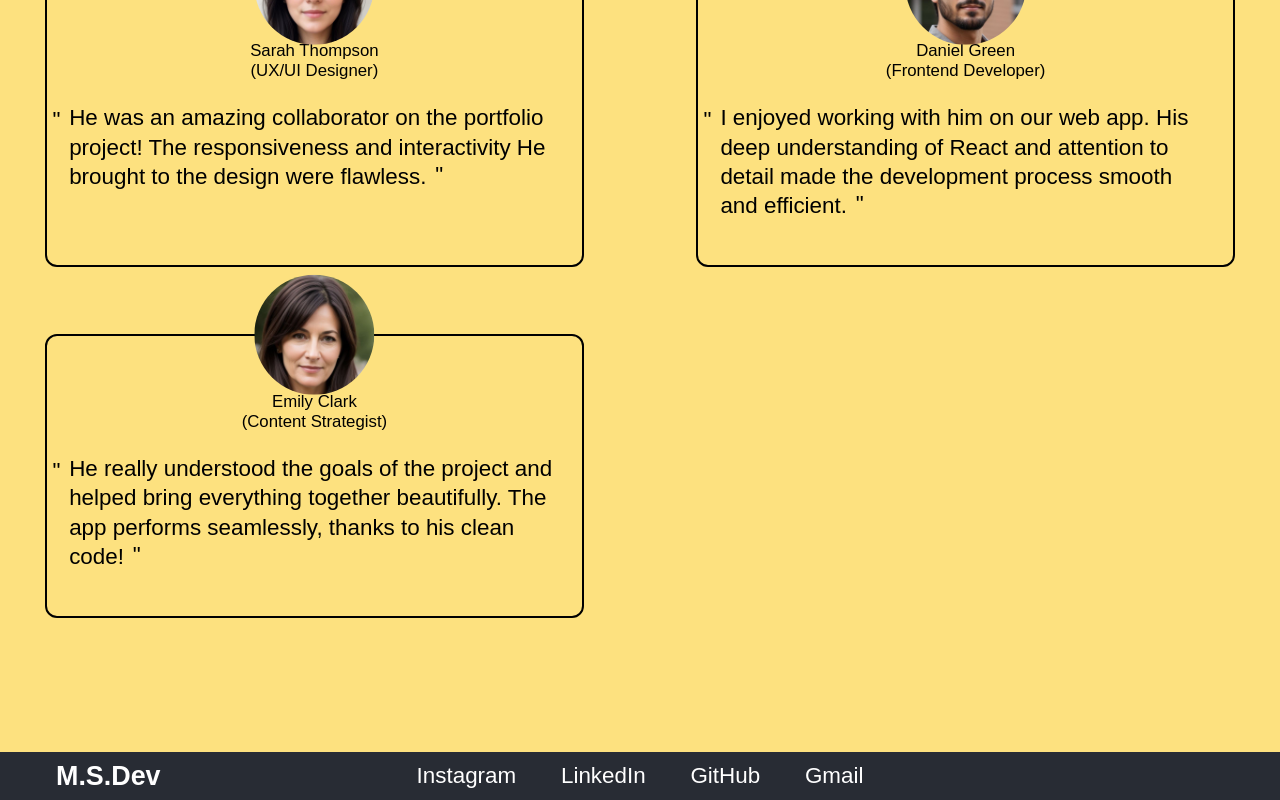
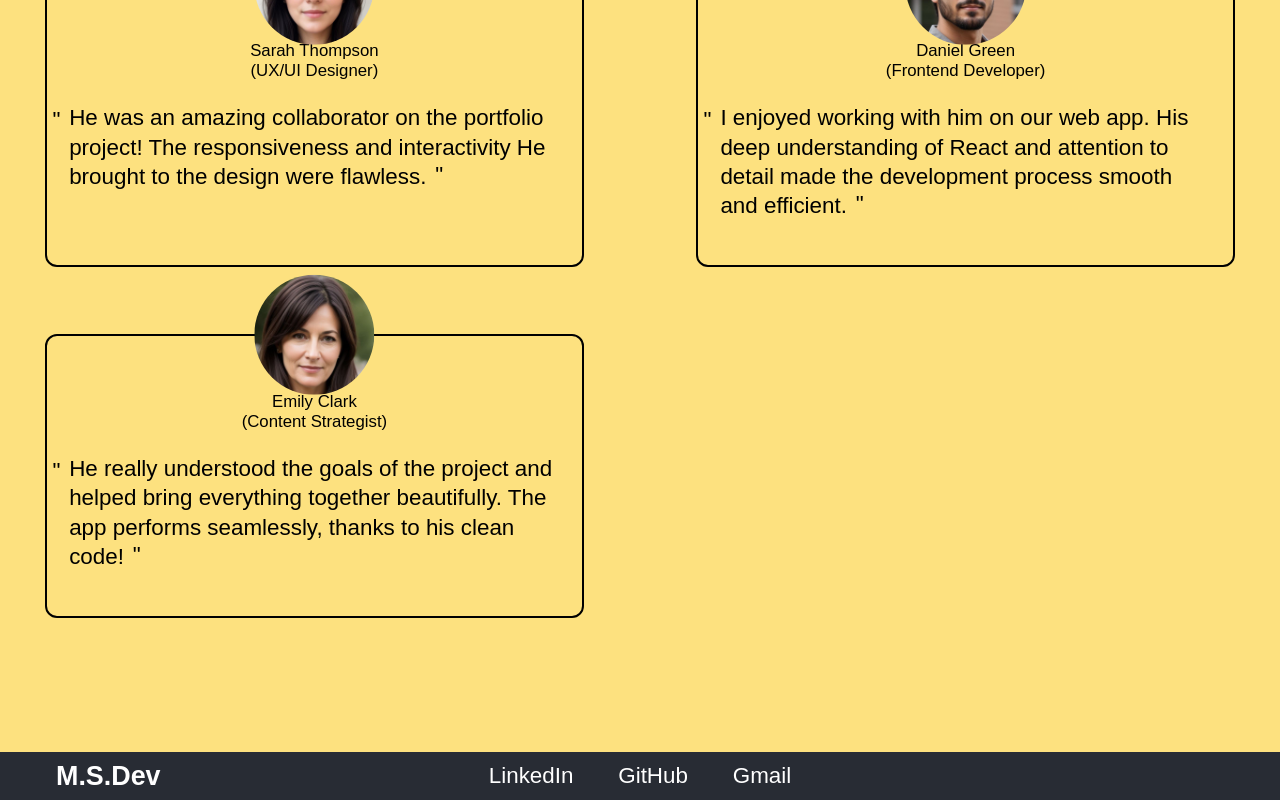
Before and after one commit to mahdisolgi1/portfolio-page, a React (Vite) app: page /home in a window 1280 px wide. Shown: the part 3874-4674 px from the top of the page. Built offline with nearby package versions, Linux system fonts and the light colour scheme.

Commit message:
refactor(Footer): remove instagram from social medias

```diff
--- a/src/components/Footer.jsx
+++ b/src/components/Footer.jsx
@@ -11,11 +11,6 @@ function Footer() {
       </div>
 
       <ul className={`${styles.footer} ${styles.links}`}>
-        <li>
-          <a href="https://instagram.com/yourusername" target="_blank">
-            <i className="fab fa-instagram"></i> Instagram
-          </a>
-        </li>
         <li>
           <a href="https://linkedin.com/in/mahdi-solgi" target="_blank">
             <i className="fab fa-linkedin"></i> LinkedIn
```
